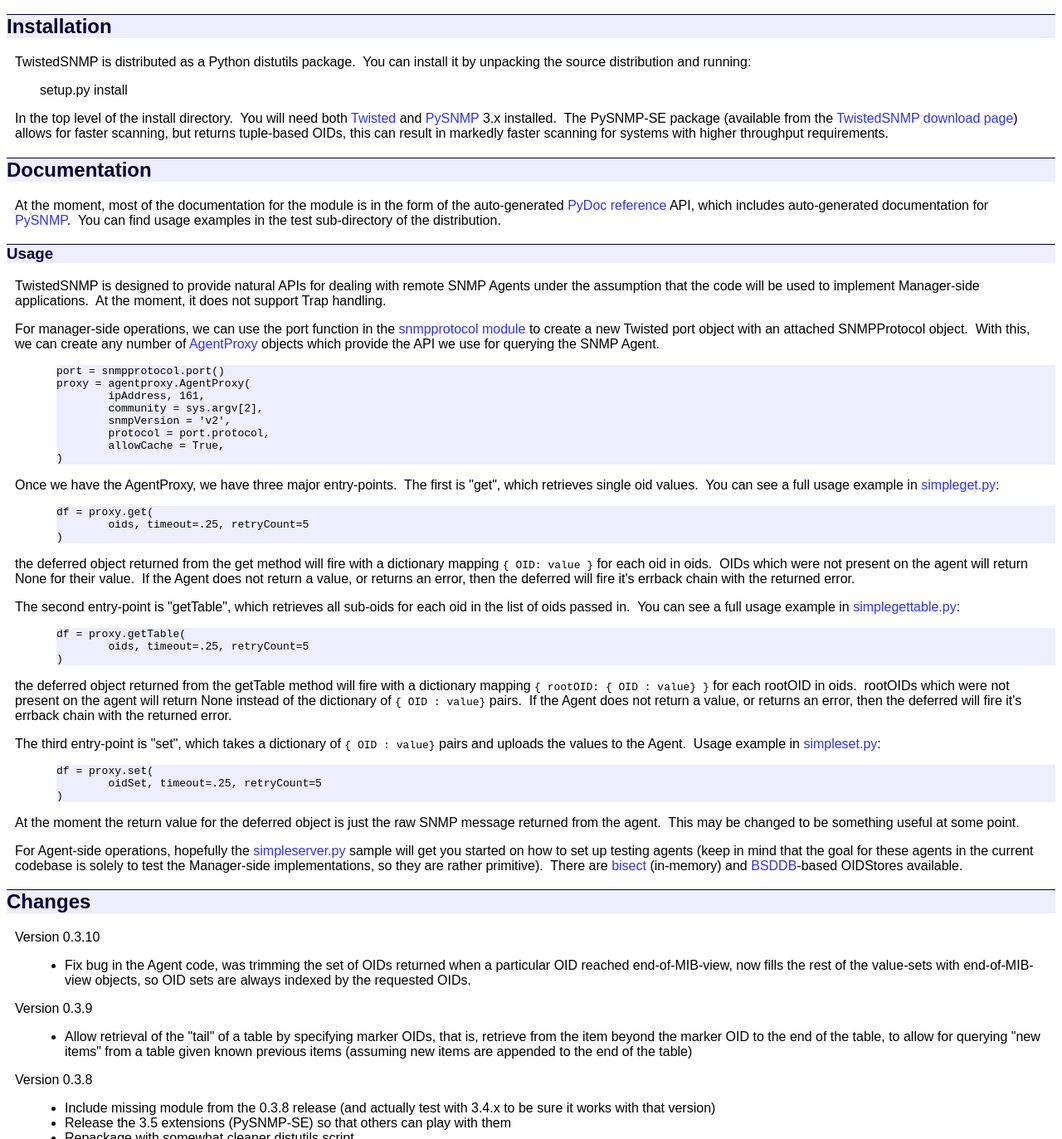
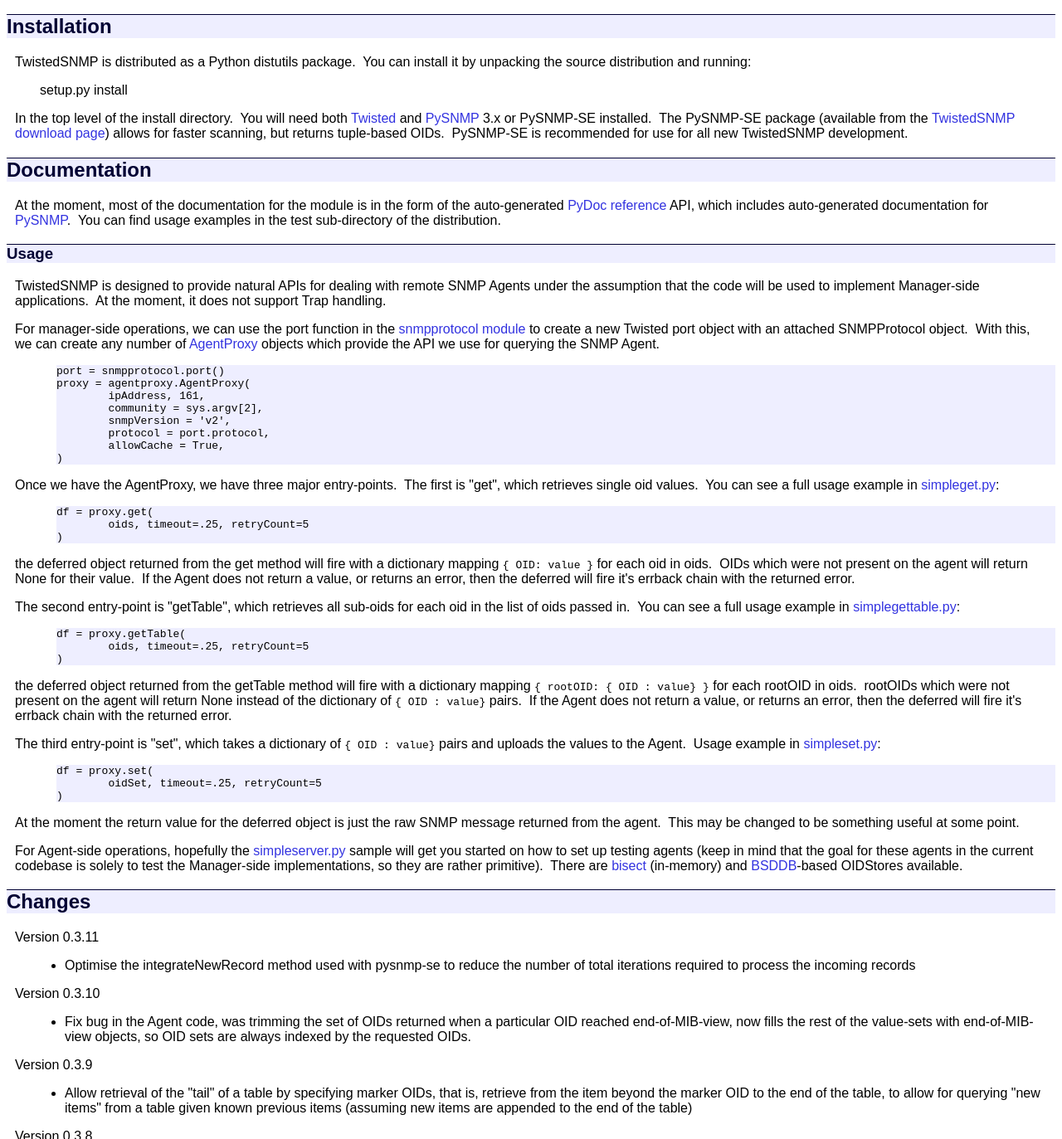
Before and after one commit to mcfletch/twistedsnmp, a plain HTML site: page doc/index.html in a window 1280 px wide. Shown: the part 260-1633 px from the top of the page at 83% size. Drawn offline with Linux system fonts and the light colour scheme.

Commit message:
Note recommendation to use pysnmp-se

```diff
--- a/doc/index.html
+++ b/doc/index.html
@@ -41,12 +41,13 @@ can install it by unpacking the source distribution and running:<br>
 </div>
 <p>In the top level of the install directory.&nbsp; You will need both <a
  href="http://www.twistedmatrix.com/">Twisted</a> and <a
- href="http://pysnmp.sourceforge.net/">PySNMP</a> 3.x installed.&nbsp;
+ href="http://pysnmp.sourceforge.net/">PySNMP</a> 3.x or PySNMP-SE
+installed.&nbsp;
 The PySNMP-SE package (available from the <a
  href="https://sourceforge.net/project/showfiles.php?group_id=102250">TwistedSNMP
 download page</a>) allows for faster scanning, but returns tuple-based
-OIDs, this can result in markedly faster scanning for systems with
-higher throughput requirements.<br>
+OIDs.&nbsp; PySNMP-SE is recommended for use for all new TwistedSNMP
+development.<br>
 </p>
 <h2>Documentation</h2>
 <p>At the moment, most of the documentation for the module is in the
@@ -116,6 +117,12 @@ OIDStores available.<br>
 <p>
 </p>
 <h2>Changes</h2>
+<p>Version 0.3.11</p>
+<ul>
+  <li>Optimise the integrateNewRecord method used with pysnmp-se to
+reduce the number of total iterations required to process the incoming
+records</li>
+</ul>
 <p>Version 0.3.10<br>
 </p>
 <ul>
```
